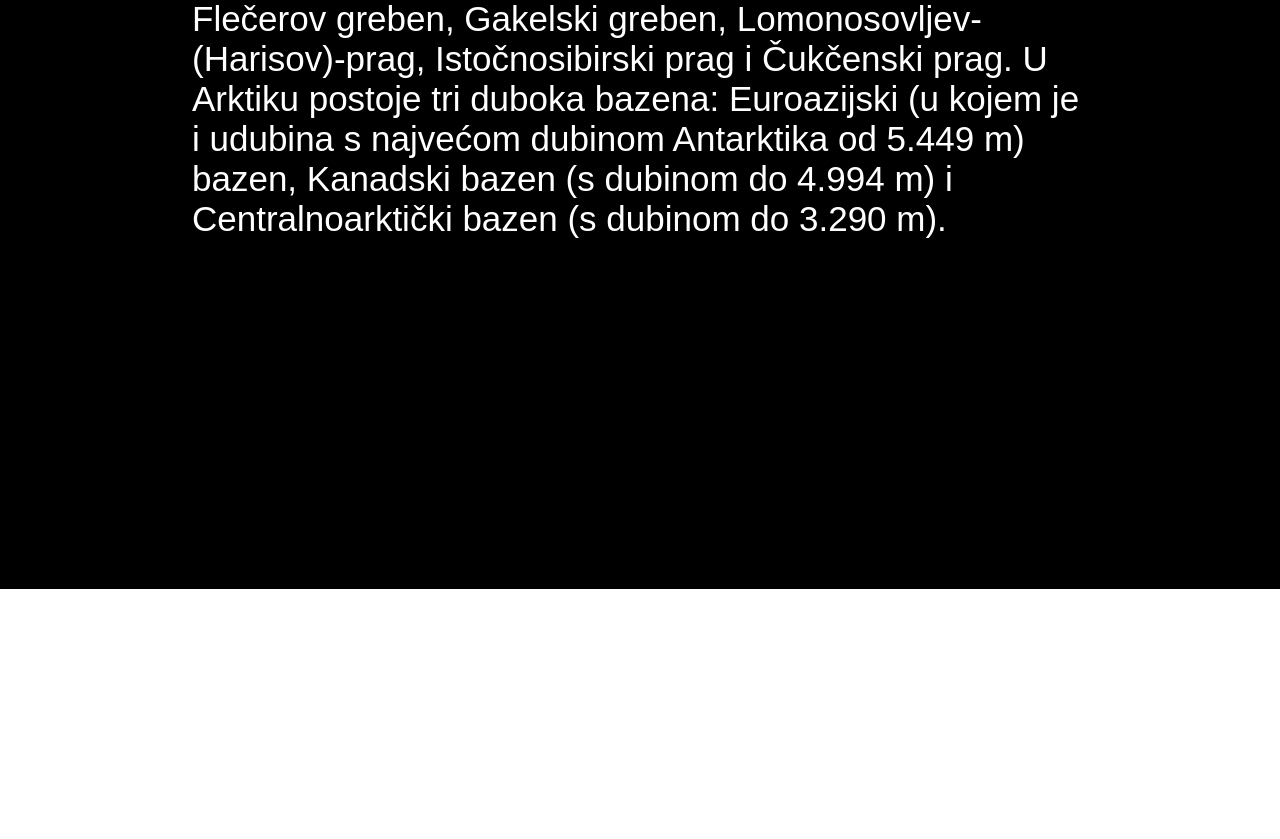
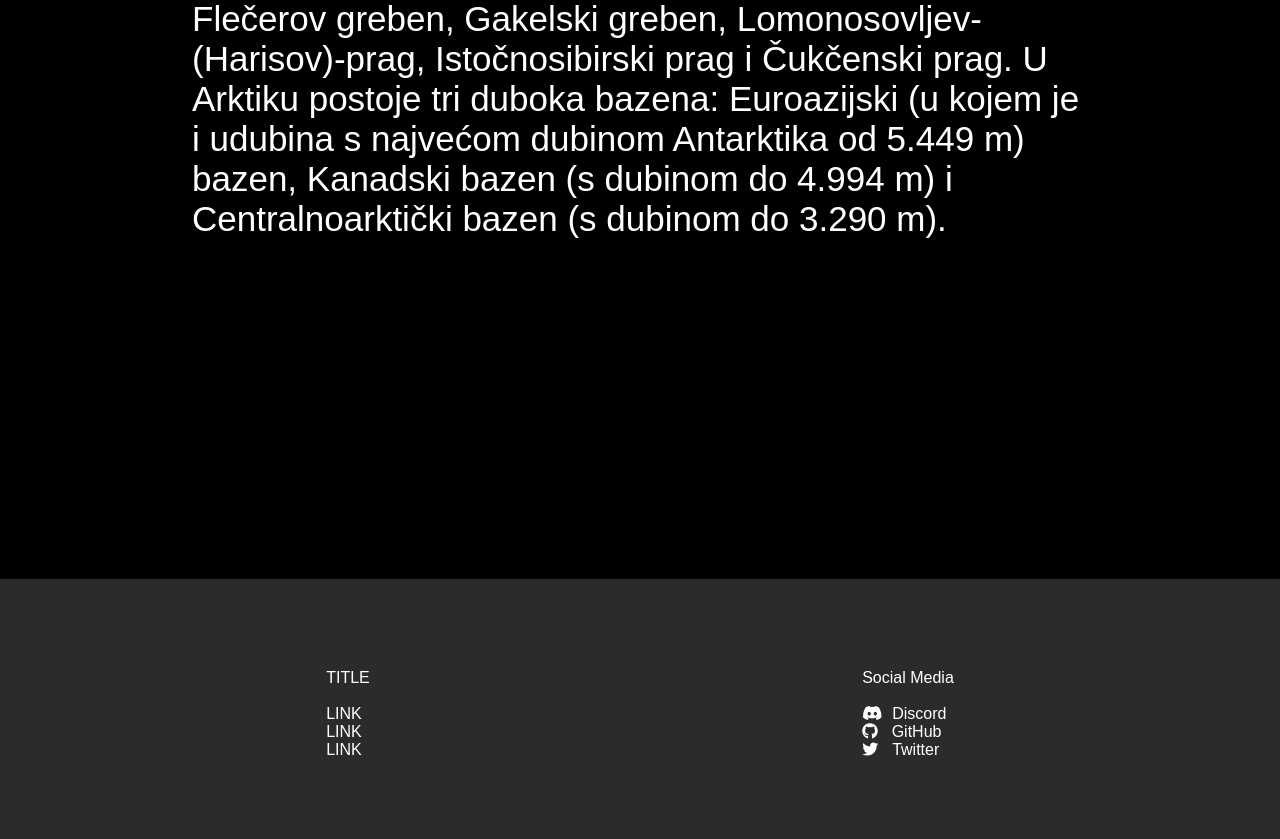
Before and after one commit to Frontend-Developement/Ocean_Website, a plain HTML site: page Index.html in a window 1280 px wide. Shown: the part 9781-10620 px from the top of the page. Before the commit the page ends 10370 px from the top, so only its background shows below. Drawn offline with nearby package versions, Linux system fonts and the light colour scheme.

Commit message:
added - footer

```diff
--- a/Index.html
+++ b/Index.html
@@ -2,6 +2,7 @@
 <html>
     <head>
         <meta name="viewport" content="with=device-width, initial-scale=1.0">
+        <script src="https://kit.fontawesome.com/caa6f5fded.js" crossorigin="anonymous"></script>
         <title>Ocean</title>
         <link rel="stylesheet" href="style.css">
         <link rel="preconnect" href="https://fonts.googleapis.com">
@@ -80,5 +81,25 @@
      </div>
  </div>
 </section>
+<footer>
+    <div class="footer">
+        <div>
+
+            <span>TITLE</span> <br> <br>
+
+            <a href="#" class="">LINK</a> <br>
+            <a href="#" class="">LINK</a> <br>
+            <a href="#" class="">LINK</a>
+        </div>
+        <div>
+
+            <span>Social Media</span> <br> <br>
+
+            <a href="#" class="https://discord.gg/bQgKrM2cg9"><i class="fa-brands fa-discord" style="margin-right: 10px;"></i>Discord</a> <br>
+            <a href="#" class="https://github.com/Frontend-Developement"><i class="fa-brands fa-github" style="margin-right: 14px;"></i>GitHub</a> <br>
+            <a href="#" class="#"><i class="fa-brands fa-twitter" style="margin-right: 14px;"></i>Twitter</a>
+        </div>
+    </div>
+</footer>
 </body>
 </html>
--- a/style.css
+++ b/style.css
@@ -112,3 +112,26 @@
     min-height: 40vh;
     margin-top: -70px;
   }
+
+  footer {
+    user-select: none;
+    position: relative;
+    bottom: 0px;
+  }
+
+  .footer {
+    color: #FFF;
+    background-color: #2b2b2b;
+    padding: 5em;
+    outline: 10px solid #2b2b2b;
+    display: flex;
+    justify-content: space-around;
+  }
+  .footer a {
+    text-decoration: none;
+    color: #FFF;
+    font-size: 16px;
+  }
+  .footer a:hover {
+    text-decoration: underline;
+  }
```
